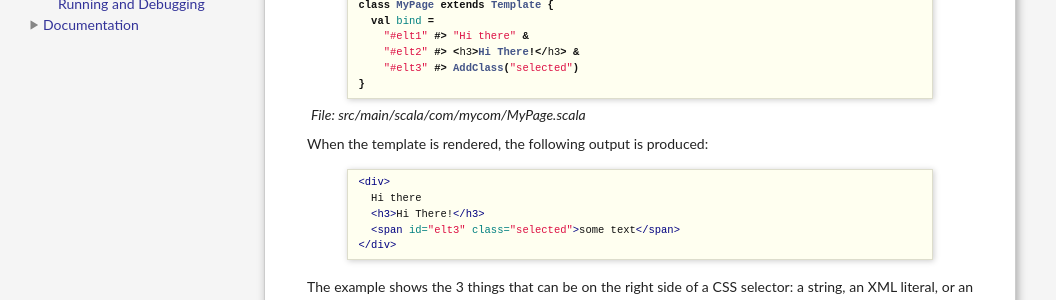
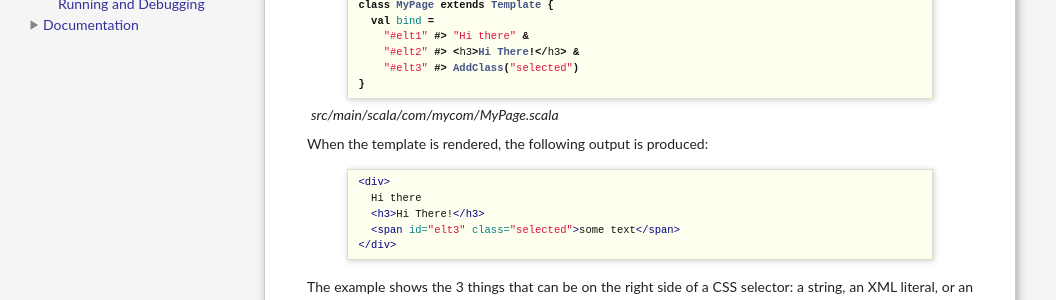
Before and after one commit to scalastuff/scalaleafs, a Jekyll site: the page built from templates.md, in a window 1280 px wide. Shown: the part 337-637 px from the top of the page, without its empty margins (0-1056 px from the left). Built offline with Jekyll 4.4.1, drawn with Linux system fonts in a browser that asks for light colours.

Commit message:
Updated templates.md

```diff
--- a/templates.md
+++ b/templates.md
@@ -26,7 +26,7 @@ class MyPage extends Template {
     "#elt3" #> AddClass("selected")
 }
 {% endhighlight %}
-<label>File: src/main/scala/com/mycom/MyPage.scala</label>
+<label>src/main/scala/com/mycom/MyPage.scala</label>
 
 When the template is rendered, the following output is produced:
 
```
